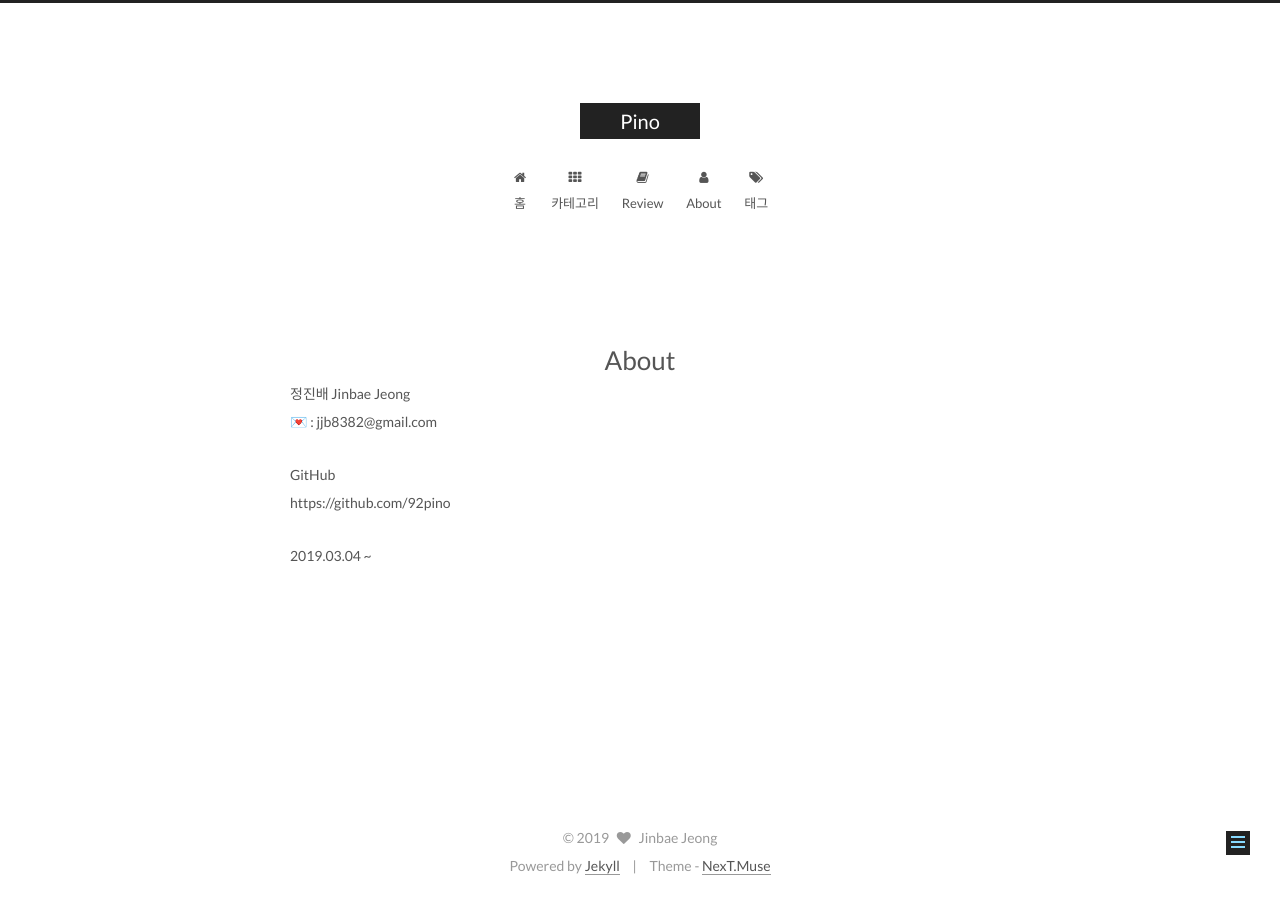
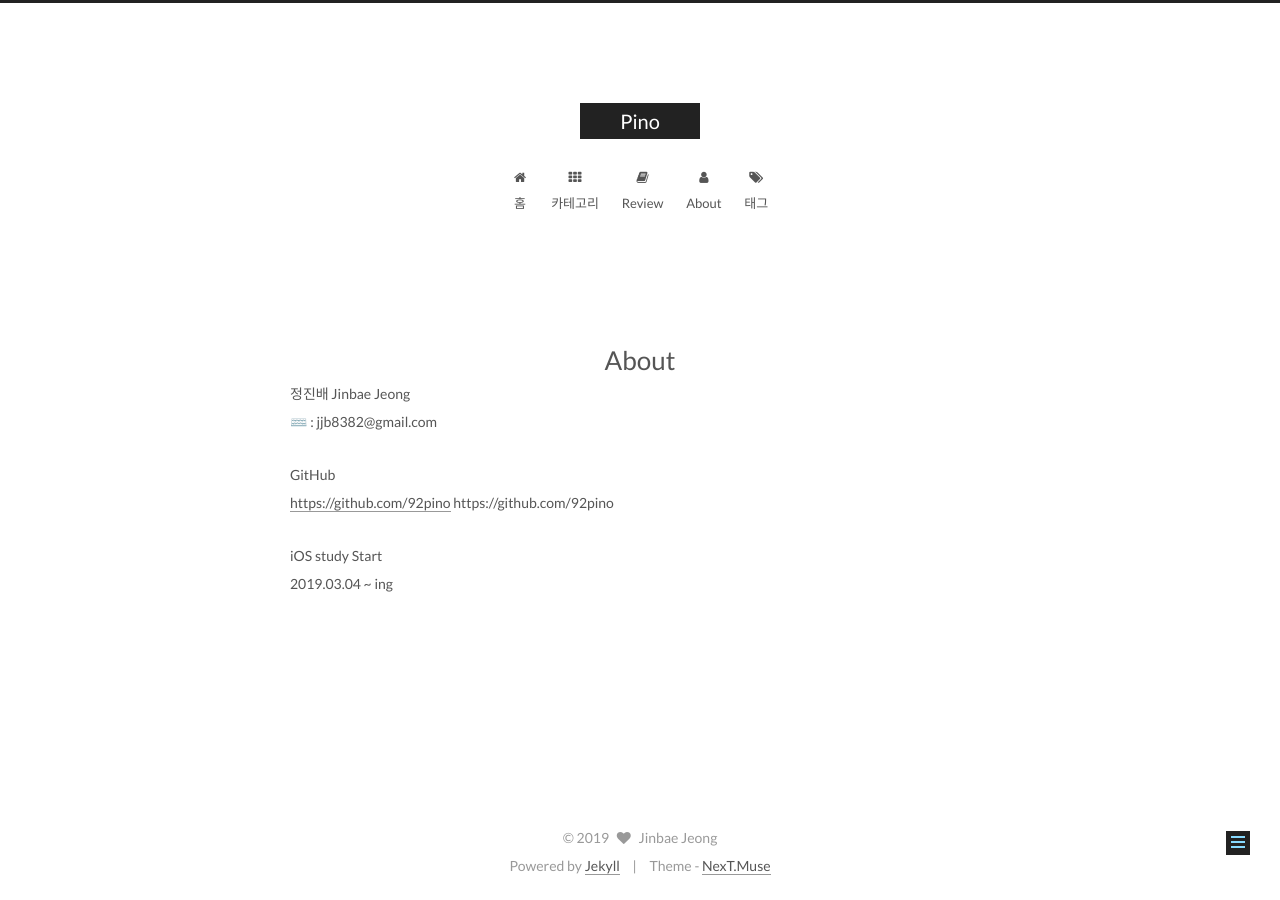
Before and after one commit to 92pino/backup, a Jekyll site: the page built from about/index.md, in a window 1280 px wide. Built offline with Jekyll 4.4.1, drawn with Linux system fonts in a browser that asks for light colours.

Commit message:
blog 관리 시작

```diff
--- a/_config.yml
+++ b/_config.yml
@@ -78,7 +78,7 @@ plugins:
 # ---------------------------------------------------------------
 
 # Put your favicon.ico into `assets/` directory.
-favicon: /assets/heart.ico
+favicon: /assets/favicon.ico
 
 # Set default keywords (Use a comma to separate)
 keywords: "Jekyll, NexT"
--- a/about/index.md
+++ b/about/index.md
@@ -4,10 +4,12 @@ type: about
 ---
 
 정진배 Jinbae Jeong <br/>
-💌 : jjb8382@gmail.com <br/>
+⌨️ : jjb8382@gmail.com <br/>
 
 
 GitHub<br/>
+[https://github.com/92pino](https://github.com/92pino)
 https://github.com/92pino
 
-2019.03.04 ~
+iOS study Start<br>
+2019.03.04 ~ ing
```
Also changed, not shown: assets/favicon.ico (added).
